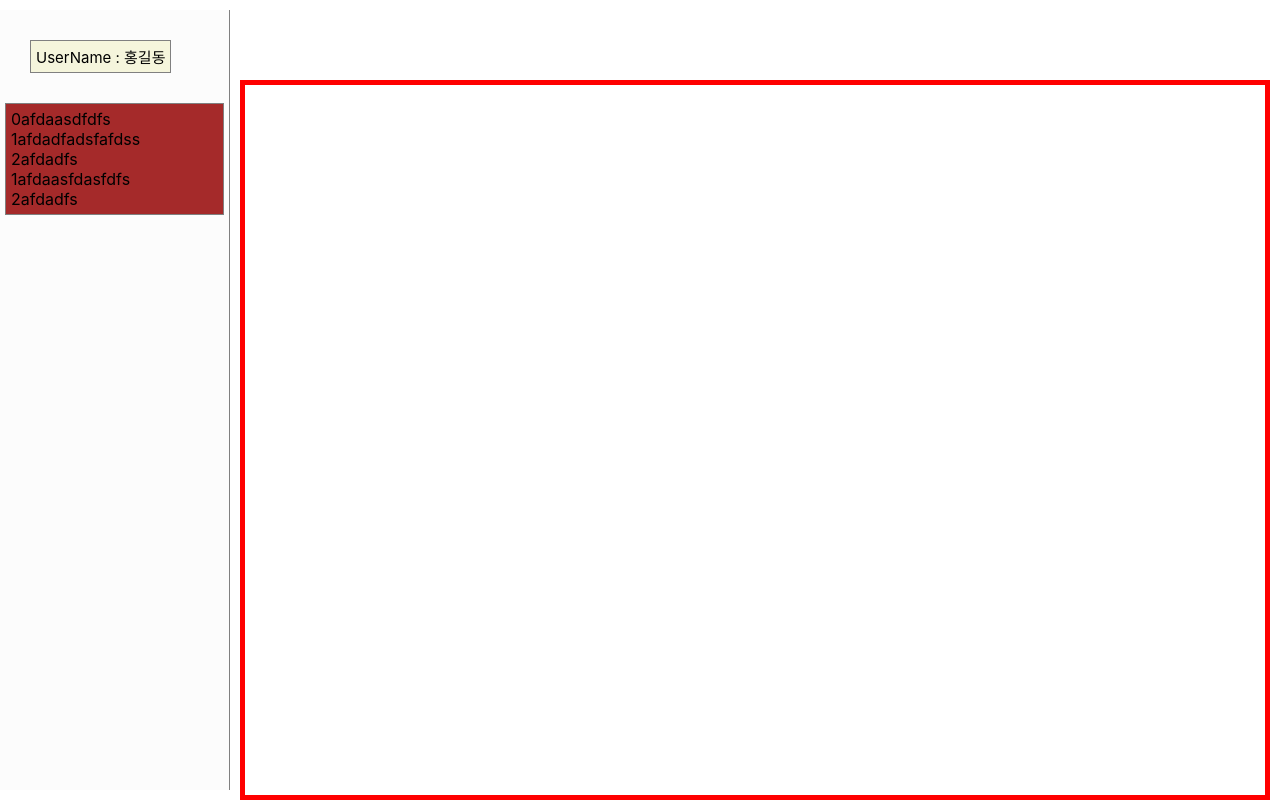
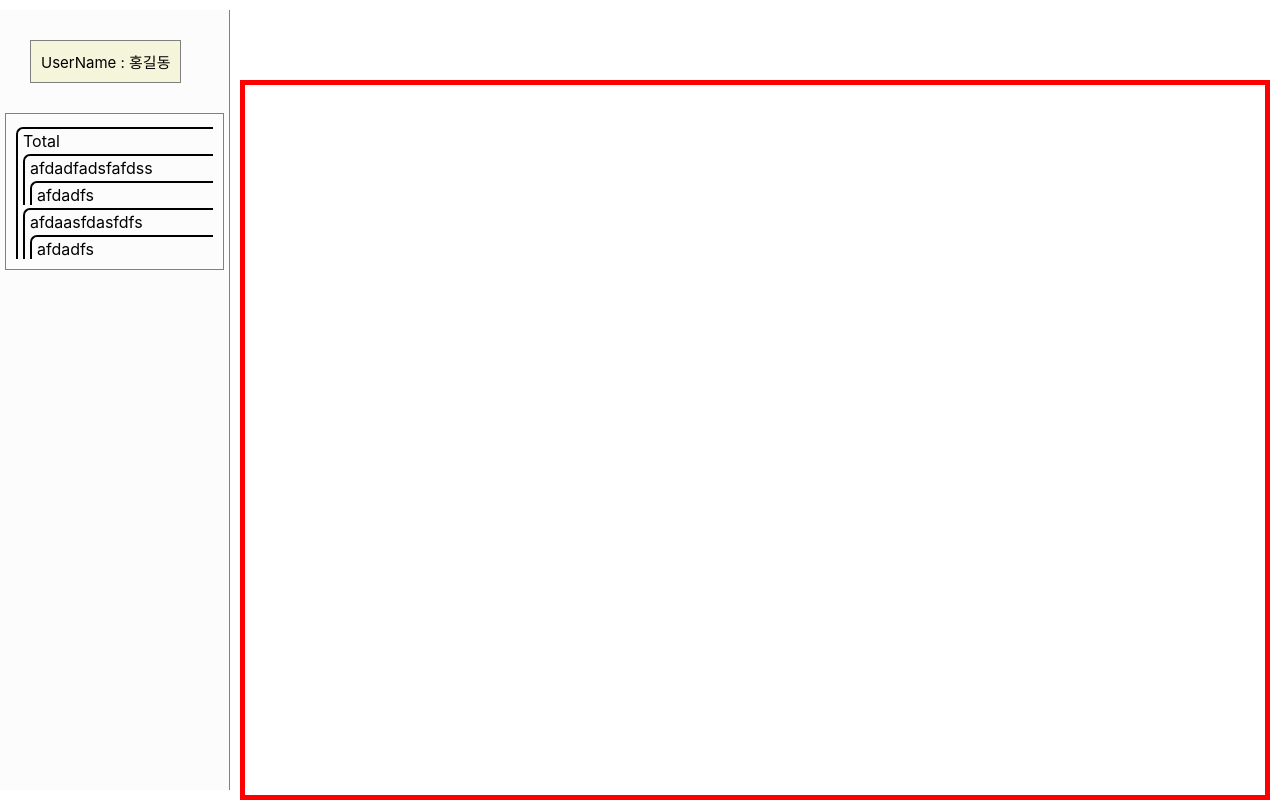
Before and after one commit to limeojin363/10000H, a React (Create React App) app: page / in a window 1280 px wide. Built offline with nearby package versions, Linux system fonts and the light colour scheme.

Commit message:
design update

```diff
--- a/src/App.css
+++ b/src/App.css
@@ -11,19 +11,26 @@
 }
 
 .SideBar>* {
-    background-color: brown;
     margin: 5px;
-    padding: 5px;
+    padding: 10px;
     border: 1px solid grey;
 }
 
 .SideBar > .user {
     background-color: beige;
     font-size: 15px;
-    margin:30px;
+    margin: 30px;
     width: fit-content;
 }
 
+.folder {
+    border-top: 2px solid black;
+    border-left: 2px solid black;
+    border-top-left-radius: 7px;
+    padding-left: 5px;
+    padding-top: 2px;
+    margin-top: 3px;
+}
 
 @media only screen and (max-width: 600px) {
     .SideBar {
--- a/src/App.js
+++ b/src/App.js
@@ -13,7 +13,7 @@ function App() {
         <div className="user">
           UserName : 홍길동
         </div>
-        <div className="folder">
+        <div className="">
           <Folders></Folders>
         </div>
       </div>
--- a/src/Folders.js
+++ b/src/Folders.js
@@ -14,12 +14,12 @@ function Folders() {
 function MakeFolder(props) {
     let object = props.object
     return (
-        <div>
-            {object.depth}{object.name}
+        <div className='folder'>
+            {object.name}
 
             {object.children.map((a,i)=>{
                 return (
-                    <MakeFolder object={a}></MakeFolder>
+                    <MakeFolder key={i} object={a}></MakeFolder>
                 )
             })}
         </div>
--- a/src/store.js
+++ b/src/store.js
@@ -4,7 +4,7 @@ import { configureStore, createSlice } from '@reduxjs/toolkit'
 let rootFolder = createSlice({
     name :  'rootFolder',
     initialState : {
-      name : "afdaasdfdfs", id : 0, depth : 0,
+      name : "Total", id : 0, depth : 0,
       records : [
         {id : 0, type : 'a', date : "Mon Apr 19 2021", comment : 'asdfadsf'}
       ],
```
